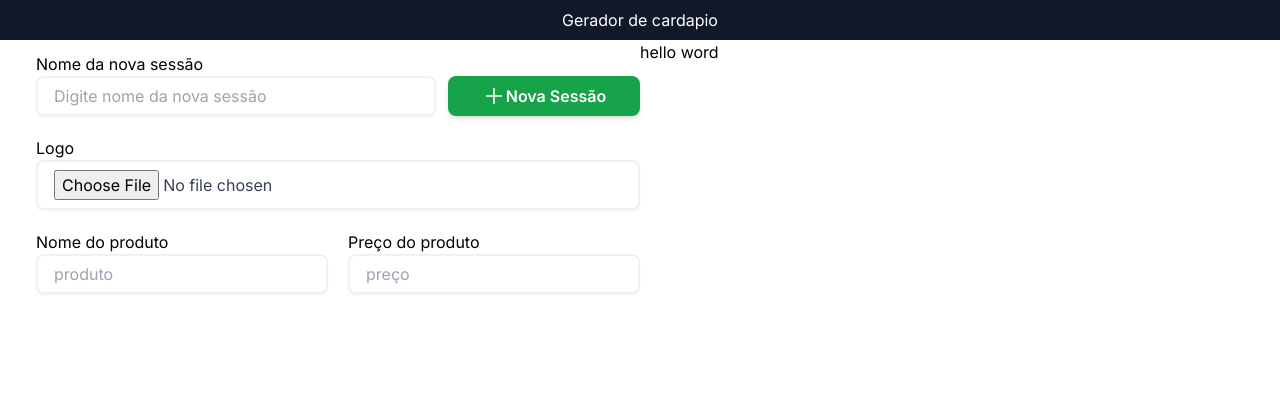
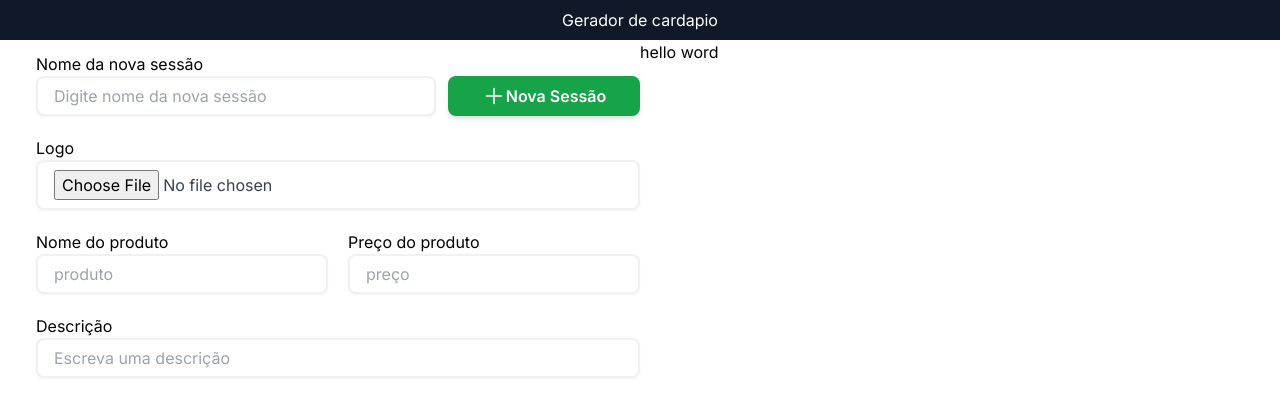
Before and after one commit to victor-souza-dev/menu-online, a Next.js app: page / in a window 1280 px wide. Shown: the top 416 px of the page. Built offline with nearby package versions, Linux system fonts and the light colour scheme.

Commit message:
input description

```diff
--- a/src/components/_FormCreateSesion.tsx
+++ b/src/components/_FormCreateSesion.tsx
@@ -23,6 +23,9 @@ export function FormCreateSesion() {
         <Input label="Nome do produto" type="text" placeholder="produto" />
         <Input label="Preço do produto" type="text" placeholder="preço" />
       </div>
+      <div>
+        <Input label="Descrição" type="text" placeholder="Escreva uma descrição" />
+      </div>
     </div>
   )
 }
```
